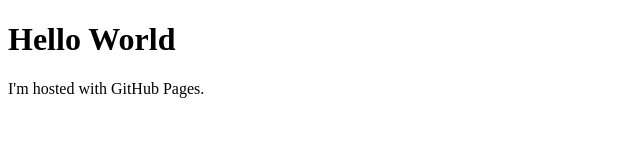
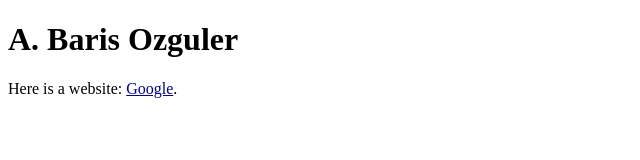
Before and after one commit to relugzosiraba/test_homepage.github.io, a plain HTML site: page index.html in a window 1280 px wide. Shown: the whole page, without its empty margins (0-640 px from the left). Drawn offline with Linux system fonts and the light colour scheme.

Commit message:
Update index.html

```diff
--- a/index.html
+++ b/index.html
@@ -1,7 +1,7 @@
 <!DOCTYPE html>
 <html>
 <body>
-<h1>Hello World</h1>
-<p>I'm hosted with GitHub Pages.</p>
+<h1>A. Baris Ozguler</h1>
+Here is a website: <a href="http://google.com" style="color:Navy;">Google</a>.
 </body>
 </html>
```
